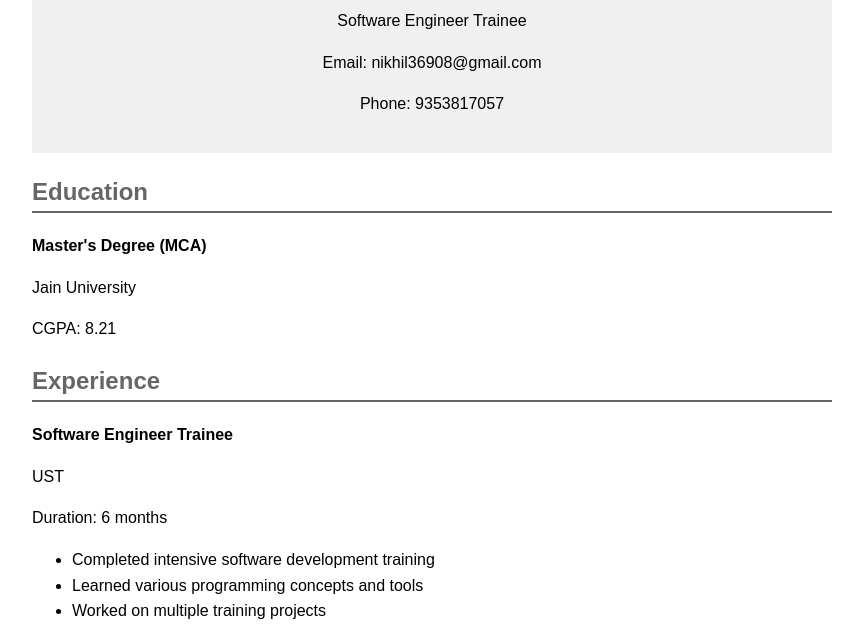
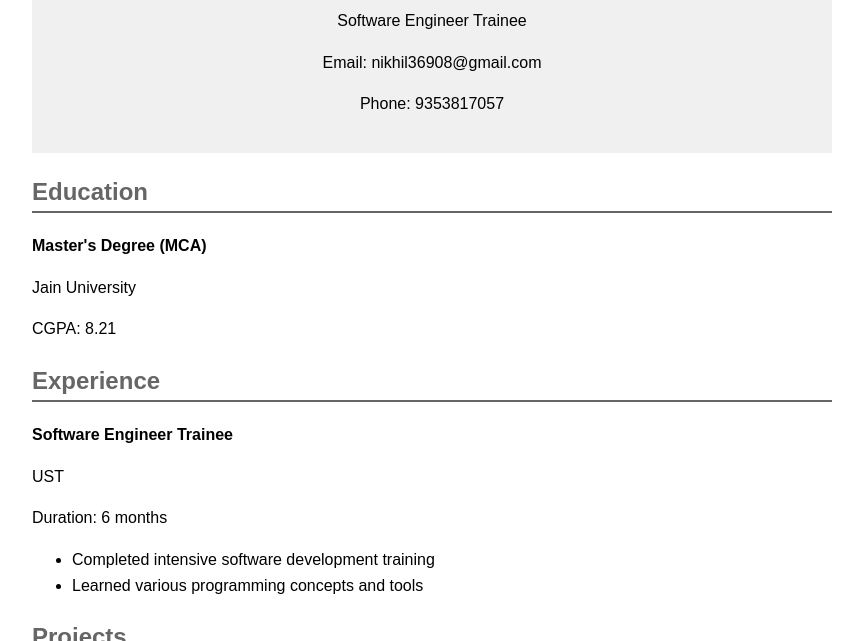
Before and after one commit to NikhilRameshHegde/MyResume, a plain HTML site: page index.html in a window 1280 px wide. Shown: the part 126-767 px from the top of the page, without its empty margins (208-1071 px from the left). Drawn offline with Linux system fonts and the light colour scheme.

Commit message:
Update index.html

```diff
--- a/index.html
+++ b/index.html
@@ -72,7 +72,6 @@
         <ul>
             <li>Completed intensive software development training</li>
             <li>Learned various programming concepts and tools</li>
-            <li>Worked on multiple training projects</li>
         </ul>
     </div>
 
```
